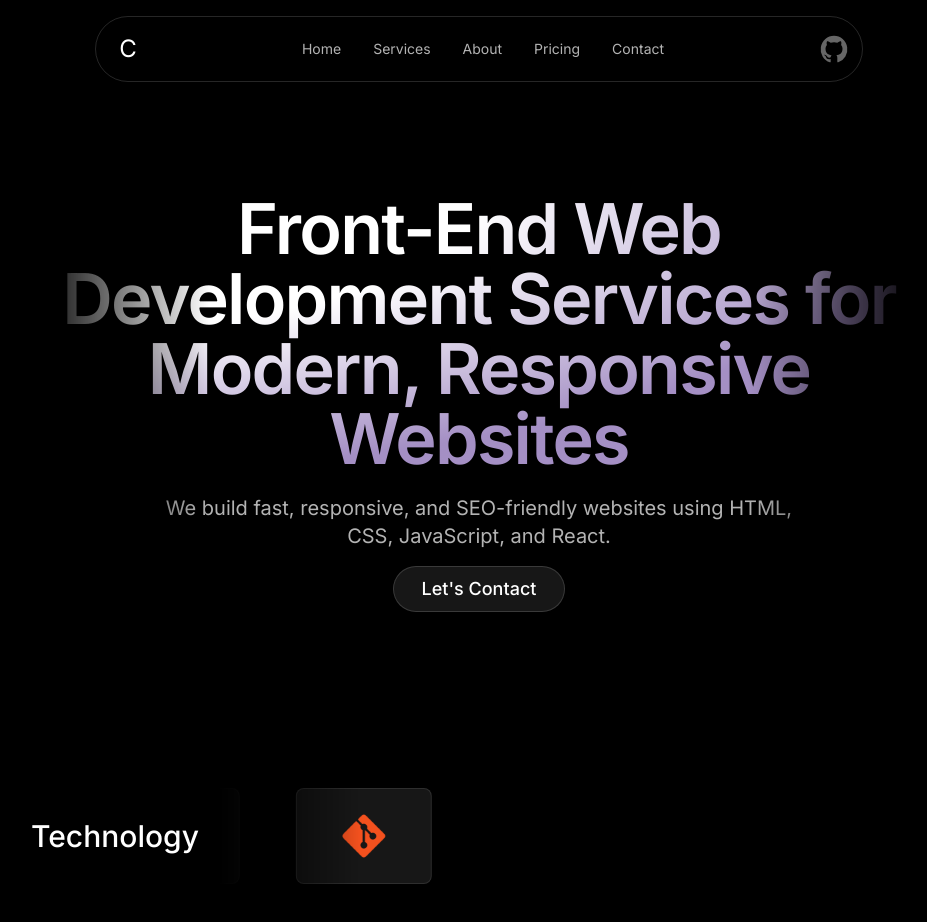
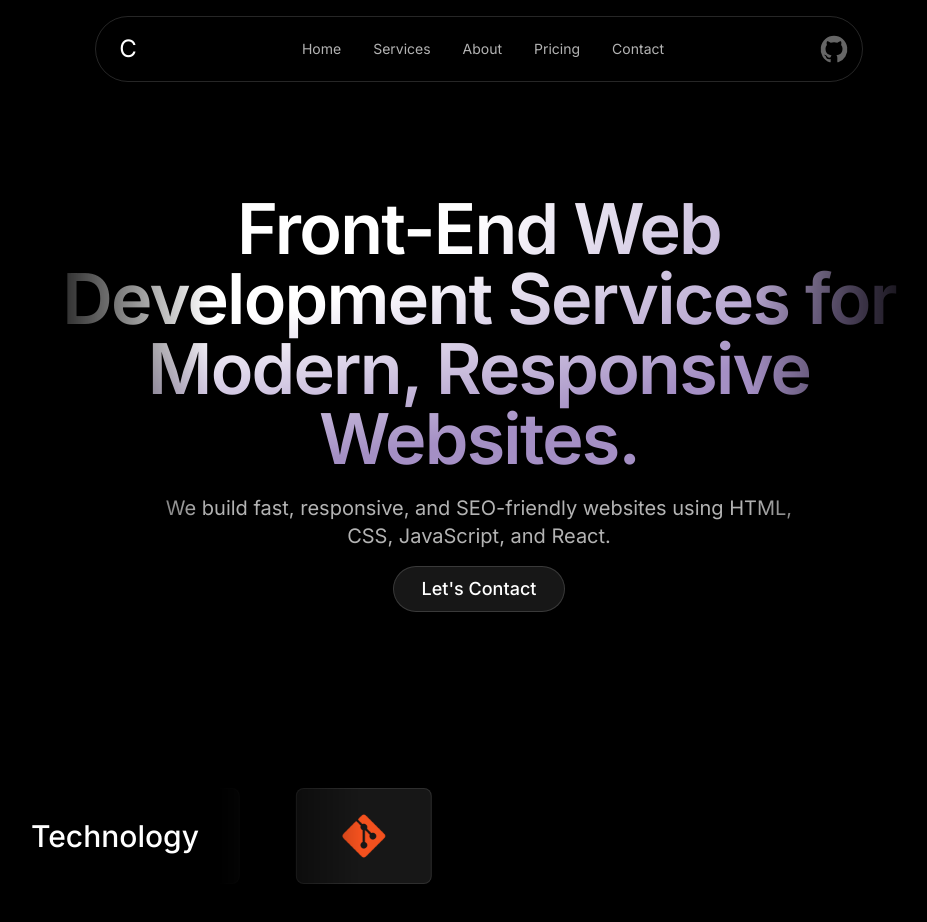
Before and after one commit to SaadAnna/Codew.v.1, a Next.js app: page / in a window 1280 px wide. Shown: the top 922 px of the page, without its empty margins (161-1088 px from the left). Built offline with nearby package versions, Linux system fonts and the light colour scheme.

Commit message:
Update the content in the hero section

```diff
--- a/app/sections/Hero.tsx
+++ b/app/sections/Hero.tsx
@@ -3,7 +3,7 @@ export const Hero = () => {
     <div className="py-24">
       <div className="px-4 md:px-0 lg:max-w-4xl max-w-4xl mx-auto flex flex-col items-center overflow-hidden relative [mask-image:linear-gradient(to_right,transparent,black_20%,black_80%,transparent)]">
         <h1 className="text-5xl md:text-[70px] md:leading-none font-semibold tracking-tight bg-white bg-[radial-gradient(100%_100%_at_top_left,white,white,rgb(74,32,138,.5))] text-transparent bg-clip-text text-center">
-          Front-End Web Development Services for Modern, Responsive Websites
+          Front-End Web Development Services for Modern, Responsive Websites.
         </h1>
         <p className="text-lg md:text-xl text-white/70 mt-5 text-center lg:max-w-2xl max-w-4xl mx-auto">
           We build fast, responsive, and SEO-friendly websites using HTML, CSS,
```
